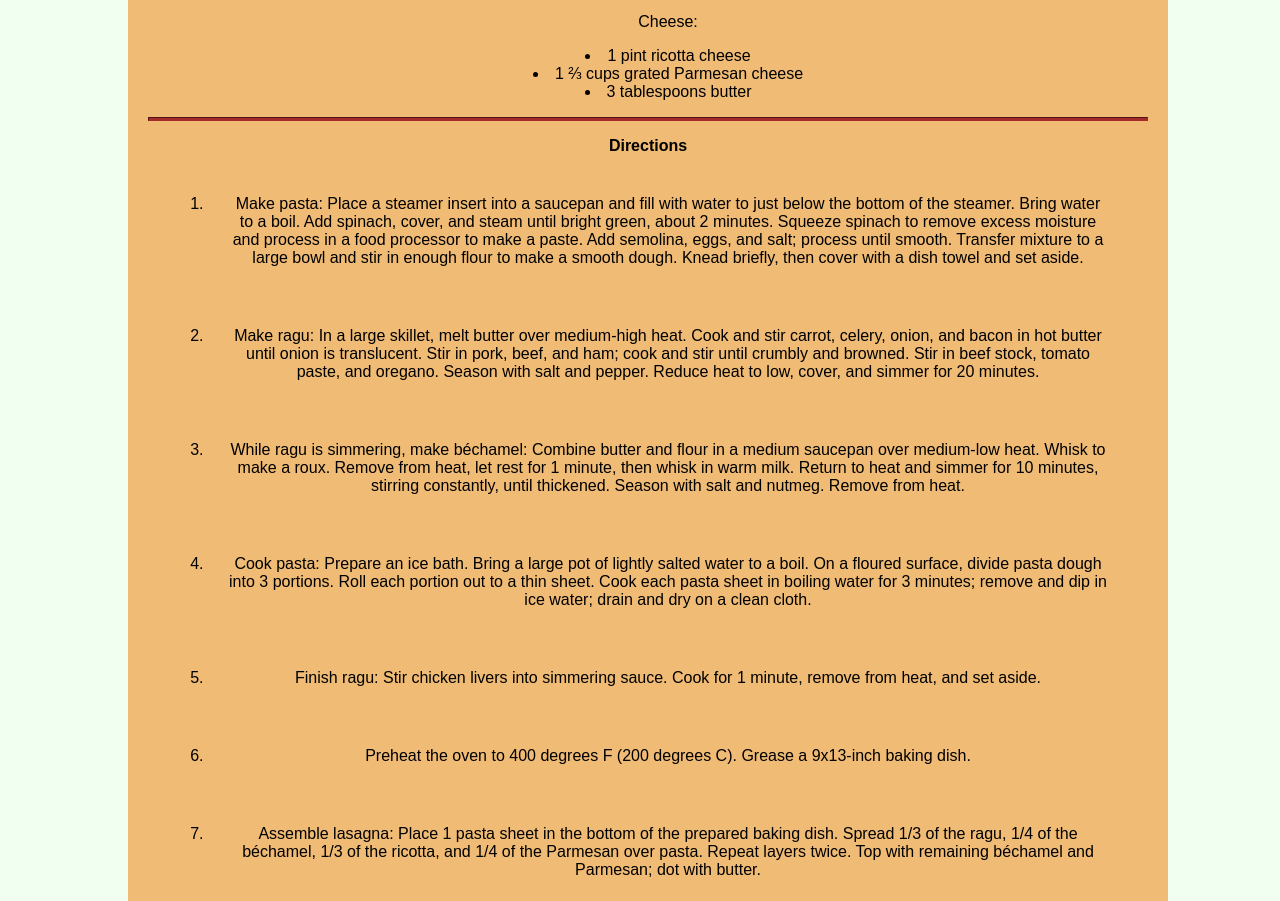
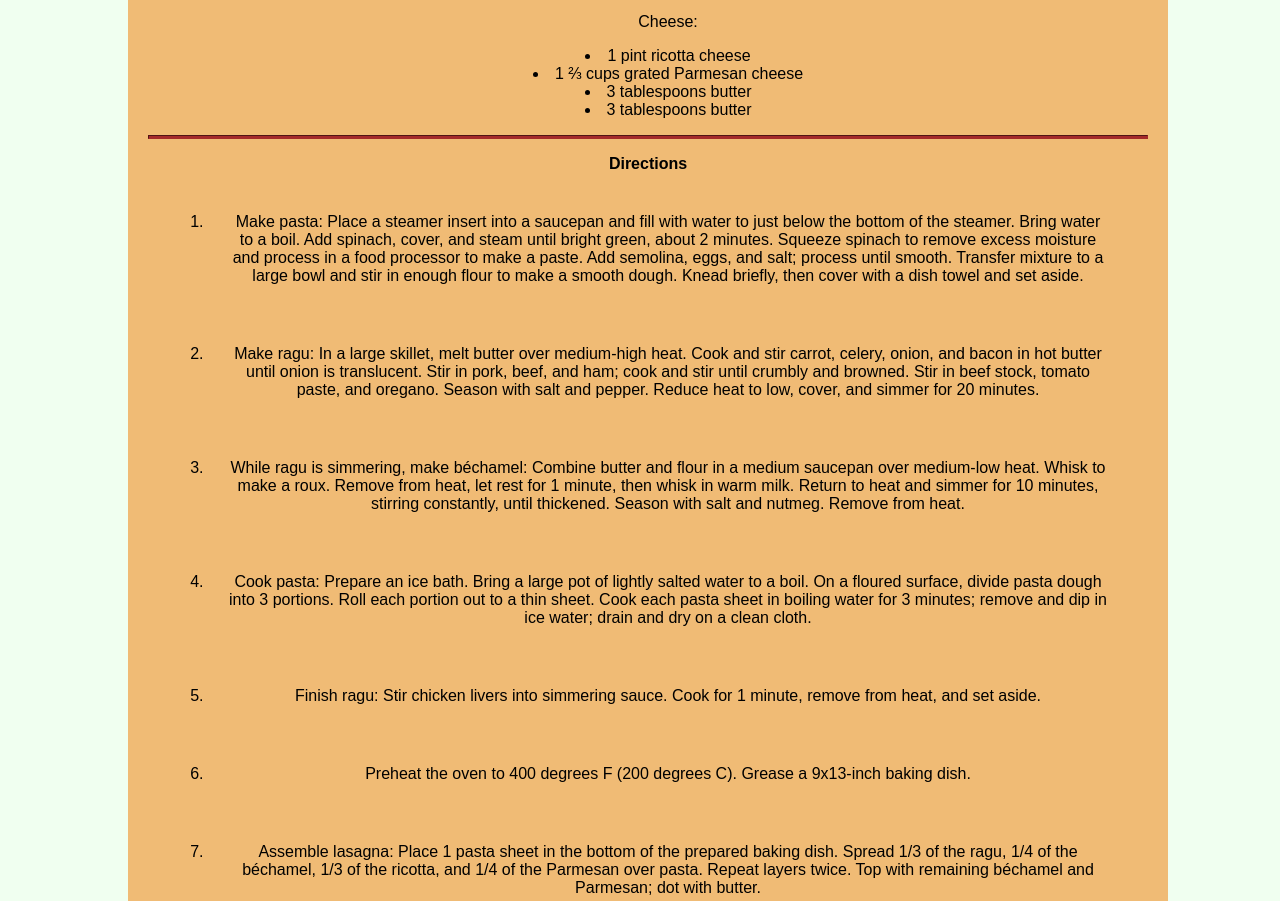
Before and after one commit to Lvcek/odin-recipes, a plain HTML site: page index.html in a window 1280 px wide. Shown: the part 1085-1986 px from the top of the page. Drawn offline with Linux system fonts and the light colour scheme.

Commit message:
ADDED li

```diff
--- a/index.html
+++ b/index.html
@@ -51,6 +51,7 @@
                 <li>1 pint ricotta cheese</li>
                 <li>1 ⅔ cups grated Parmesan cheese</li>
                 <li>3 tablespoons butter</li>
+                <li>3 tablespoons butter</li>
             </ul>
         </article>
         <hr>
```
